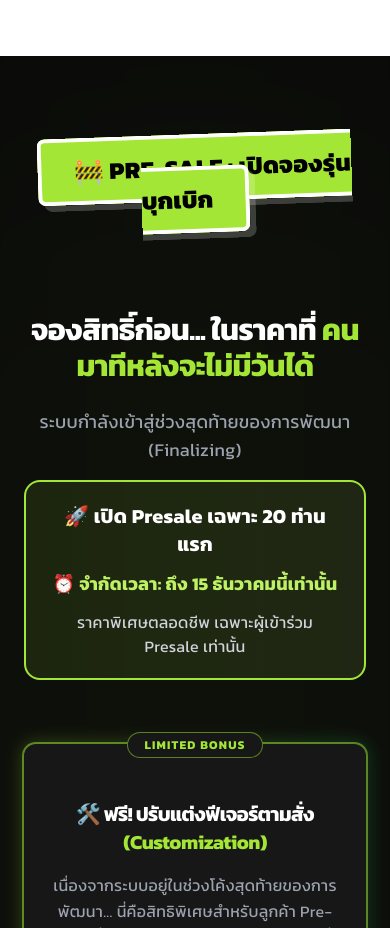
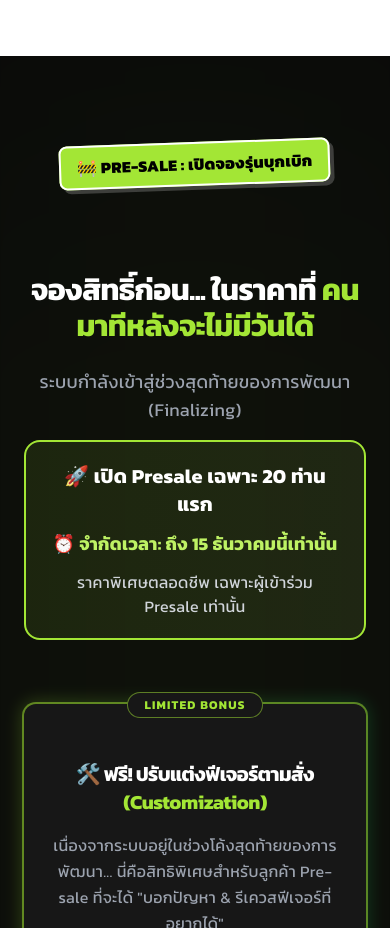
Before and after one commit to nutchanongit/CoachLee, a plain HTML site: page index.html in a window 390 px wide. Shown: the part 9440-10368 px from the top of the page. Drawn offline with nearby package versions, Linux system fonts and the light colour scheme.

Commit message:
responsive

```diff
--- a/index.html
+++ b/index.html
@@ -602,7 +602,7 @@
 
         <div class="mb-16">
 <div class="mb-24 sm:mb-16 transform -rotate-2 hover:rotate-0 transition-transform duration-300 inline-block">
-    <span class="bg-lime-400 text-black px-8 py-3 rounded-lg text-2xl md:text-3xl font-kanit font-black border-4 border-white shadow-[6px_6px_0px_0px_rgba(255,255,255,0.2)]">
+    <span class="bg-lime-400 text-black px-4 sm:px-6 md:px-8 py-2 sm:py-3 rounded-lg text-base sm:text-xl md:text-2xl lg:text-3xl font-kanit font-black border-2 sm:border-4 border-white shadow-[4px_4px_0px_0px_rgba(255,255,255,0.2)] sm:shadow-[6px_6px_0px_0px_rgba(255,255,255,0.2)]">
         🚧 PRE-SALE : เปิดจองรุ่นบุกเบิก
     </span>
 </div>
```
